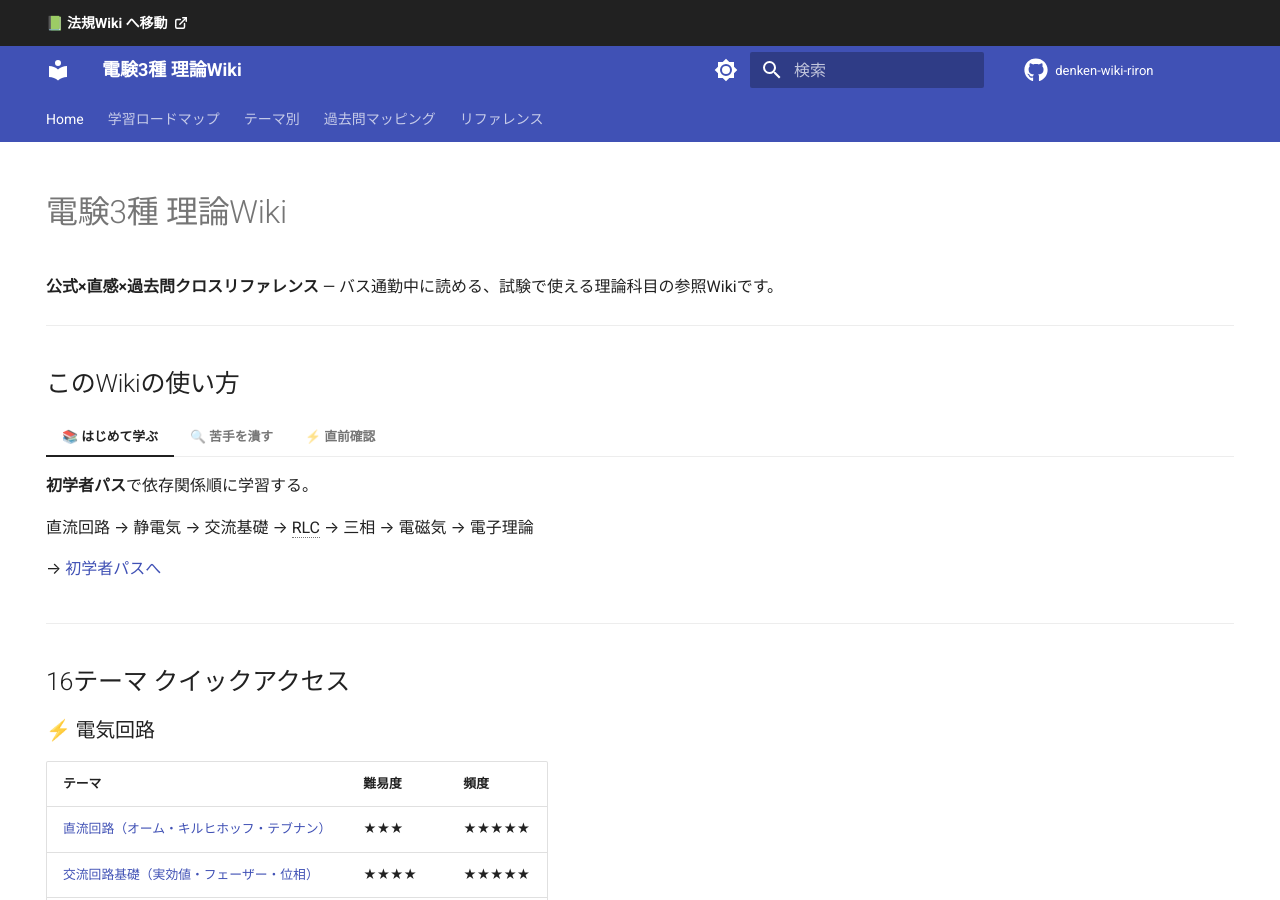
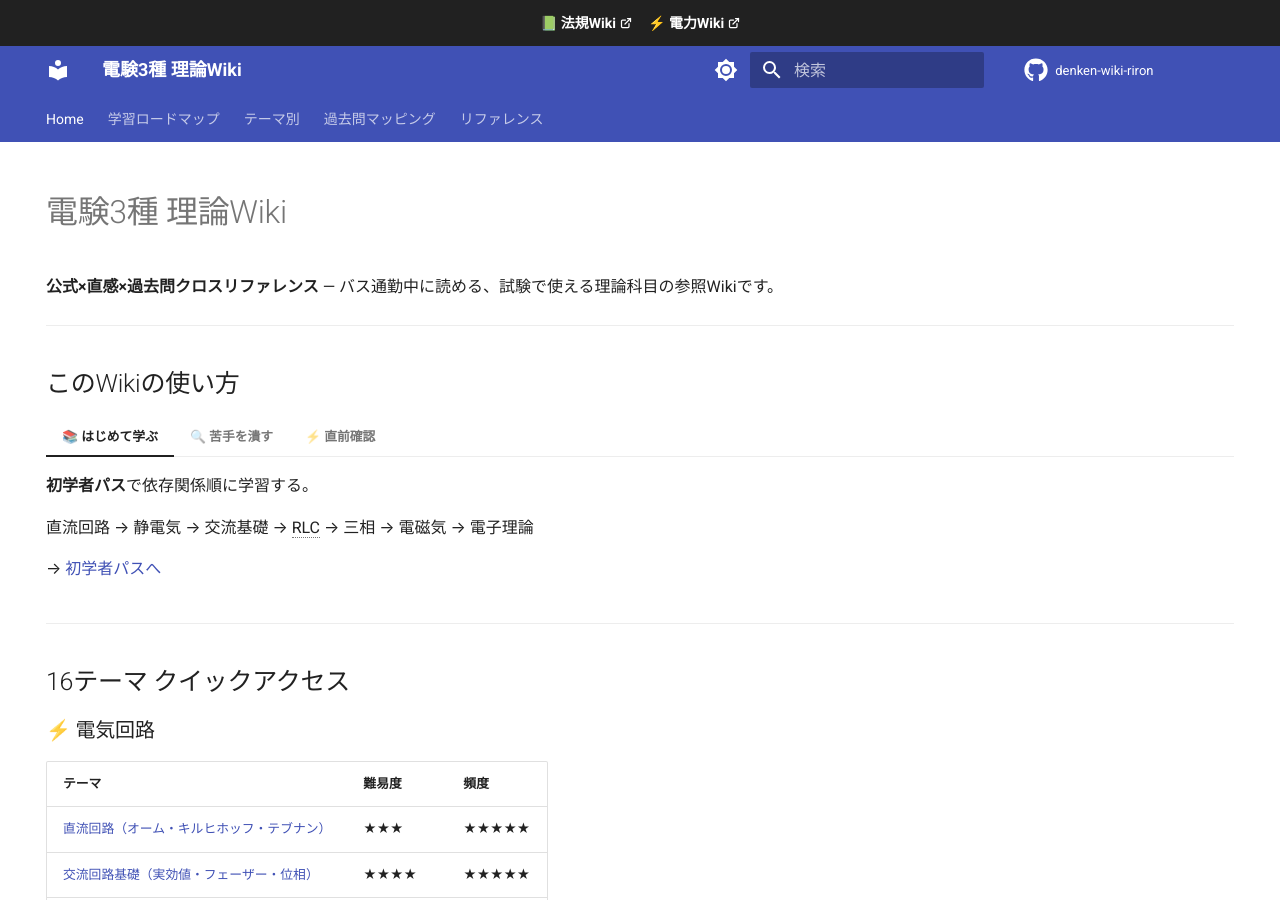
Before and after one commit to kfurufuru/denken-wiki-riron, an MkDocs documentation site: the page built from docs/index.md, in a window 1280 px wide and 900 px high. Built offline with MkDocs 1.6.1 and Material for MkDocs 9.7.7, drawn with Linux system fonts in a browser that asks for light colours; comment, search, counter and statistics services are not loaded.

Commit message:
feat: announceバーに電力Wikiリンクを追加
Co-Authored-By: Claude Sonnet 4.6 <noreply@anthropic.com>

```diff
--- a/overrides/main.html
+++ b/overrides/main.html
@@ -1,9 +1,16 @@
 {% extends "base.html" %}
 
 {% block announce %}
-  <a href="https://kfurufuru.github.io/denken-wiki/"
-     style="font-weight:600; color:#fff; text-decoration:none; display:flex; align-items:center; gap:6px;">
-    📗 法規Wiki へ移動
-    <svg xmlns="http://www.w3.org/2000/svg" width="14" height="14" viewBox="0 0 24 24" fill="none" stroke="currentColor" stroke-width="2.5" stroke-linecap="round" stroke-linejoin="round"><path d="M18 13v6a2 2 0 0 1-2 2H5a2 2 0 0 1-2-2V8a2 2 0 0 1 2-2h6"/><polyline points="15 3 21 3 21 9"/><line x1="10" y1="14" x2="21" y2="3"/></svg>
-  </a>
+  <div style="display:flex; gap:16px; align-items:center; justify-content:center;">
+    <a href="https://kfurufuru.github.io/denken-wiki/"
+       style="font-weight:600; color:#fff; text-decoration:none; display:flex; align-items:center; gap:4px;">
+      📗 法規Wiki
+      <svg xmlns="http://www.w3.org/2000/svg" width="12" height="12" viewBox="0 0 24 24" fill="none" stroke="currentColor" stroke-width="2.5" stroke-linecap="round" stroke-linejoin="round"><path d="M18 13v6a2 2 0 0 1-2 2H5a2 2 0 0 1-2-2V8a2 2 0 0 1 2-2h6"/><polyline points="15 3 21 3 21 9"/><line x1="10" y1="14" x2="21" y2="3"/></svg>
+    </a>
+    <a href="https://kfurufuru.github.io/denken-wiki-denryoku/"
+       style="font-weight:600; color:#fff; text-decoration:none; display:flex; align-items:center; gap:4px;">
+      ⚡ 電力Wiki
+      <svg xmlns="http://www.w3.org/2000/svg" width="12" height="12" viewBox="0 0 24 24" fill="none" stroke="currentColor" stroke-width="2.5" stroke-linecap="round" stroke-linejoin="round"><path d="M18 13v6a2 2 0 0 1-2 2H5a2 2 0 0 1-2-2V8a2 2 0 0 1 2-2h6"/><polyline points="15 3 21 3 21 9"/><line x1="10" y1="14" x2="21" y2="3"/></svg>
+    </a>
+  </div>
 {% endblock %}
```
